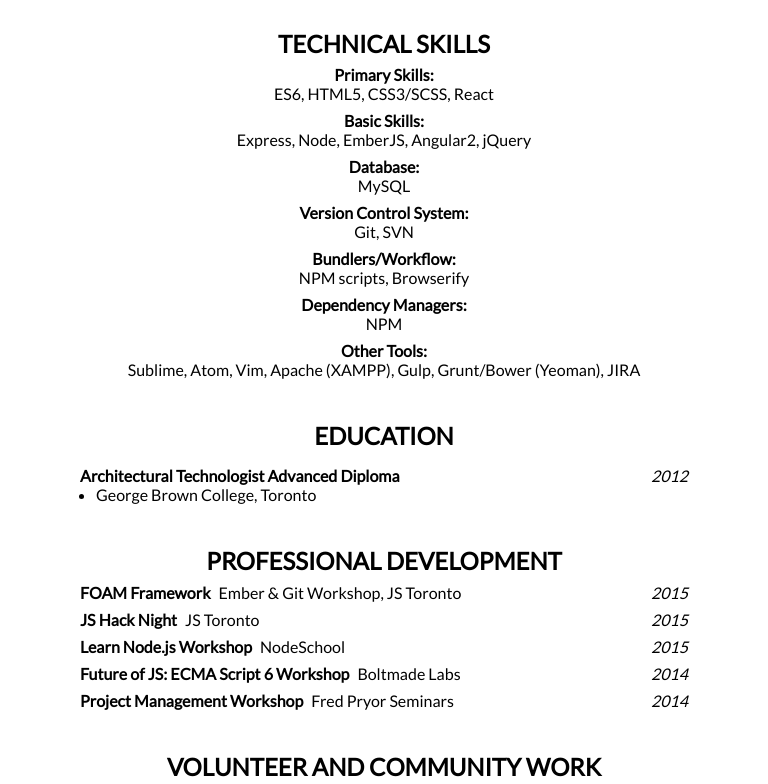
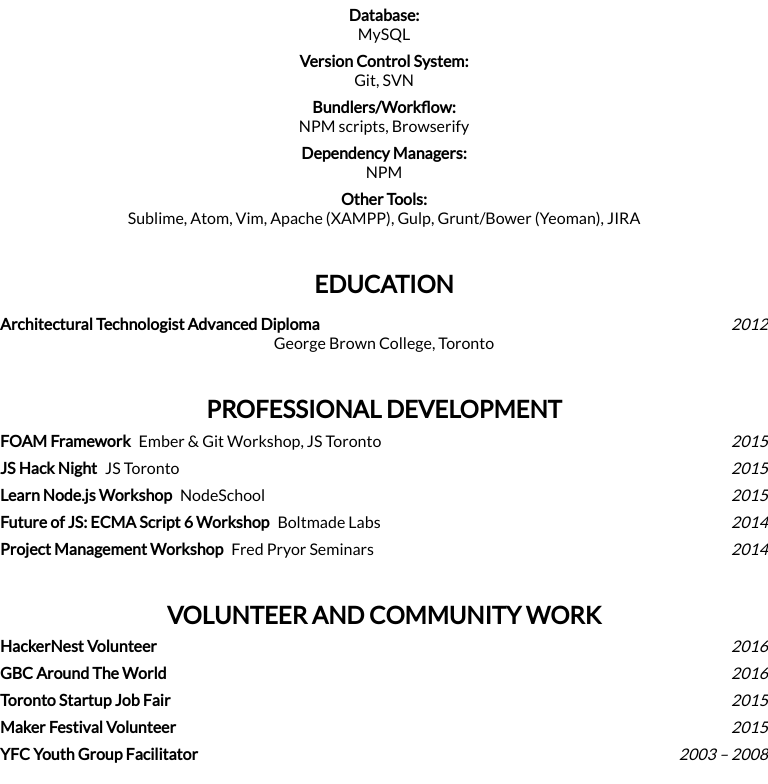
Before and after one commit to brastrullo/resume, a website: page index.html in a window 768 px wide. Shown: the part 1081-1865 px from the top of the page. Drawn offline with Linux system fonts and the light colour scheme.

Commit message:
Updated css

```diff
--- a/style.css
+++ b/style.css
@@ -38,6 +38,7 @@ body p:first-of-type em:first-of-type {
   display: block;
 }
 
+#education + p + ul,
 #technicalskills + ul,
 #professionaldevelopment + ul,
 #volunteerandcommunitywork + ul,
@@ -95,6 +96,8 @@ p + ul {
     display: block;
   }
 
+  #education + p,
+  #education + p + ul,
   #technicalskills + ul,
   #professionaldevelopment + ul,
   #volunteerandcommunitywork + ul {
@@ -111,7 +114,8 @@ p + ul {
 @media only screen and (min-width: 768px) {
 
   body {
-    margin: 1em 5em 2em;
+    margin: 1em auto 2em;
+    max-width: 60em;
   }
 
   body p:first-of-type {
```
